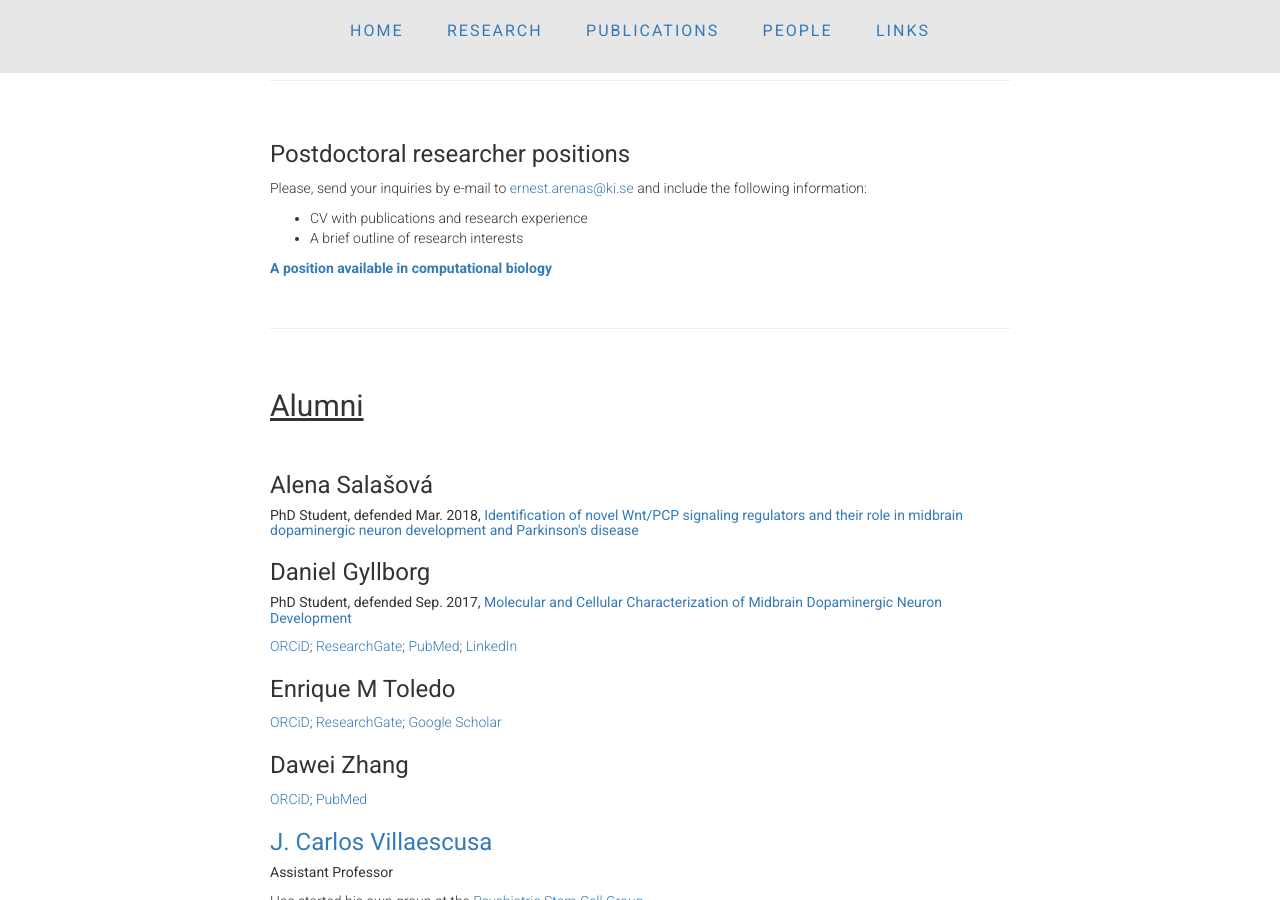
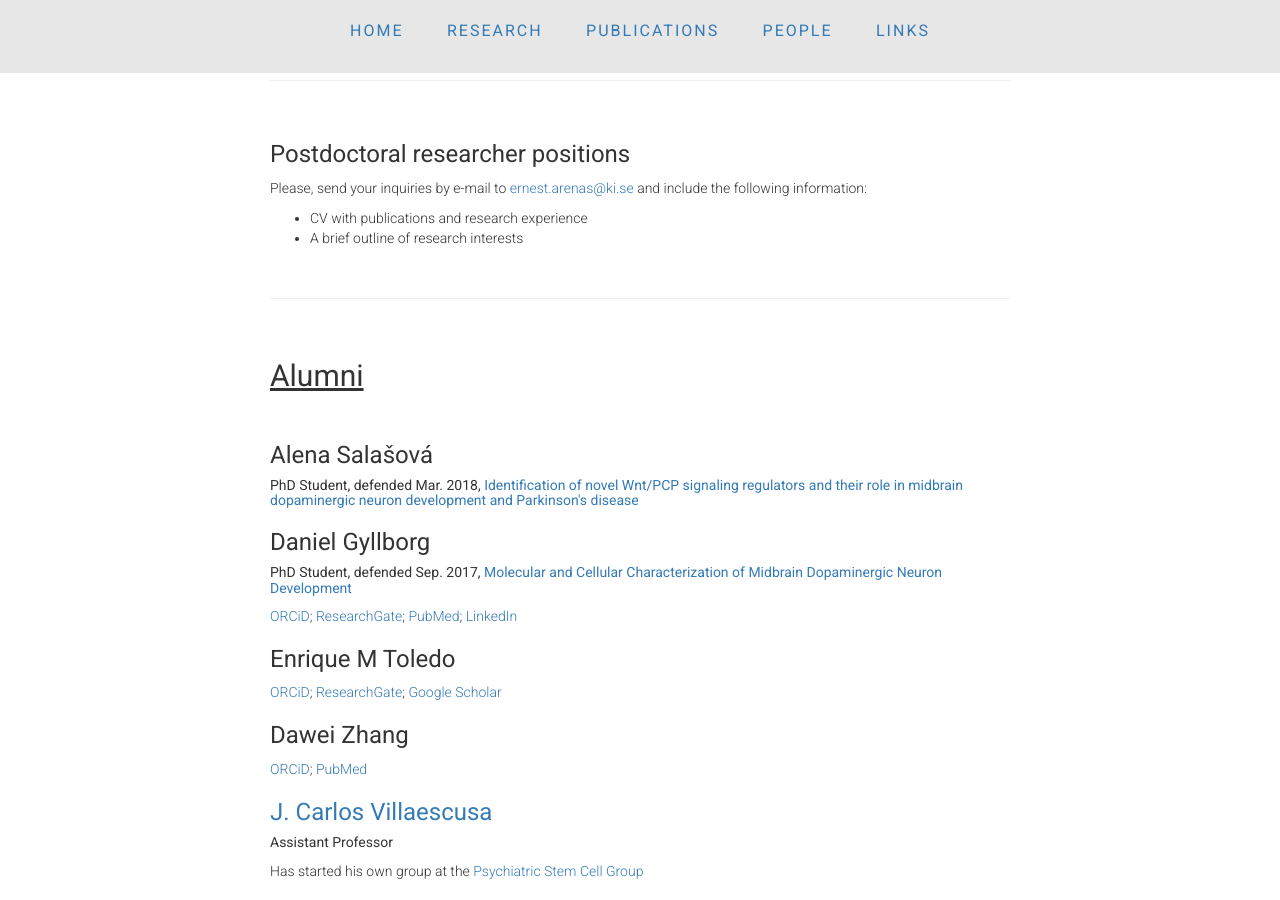
Before and after one commit to ArenasLab/arenaslab.github.io, a Jekyll site: the page people/index.html, which Jekyll copies as it is, in a window 1280 px wide and 900 px high, scrolled down 1961 px. Built offline with Jekyll 4.4.1, drawn with Linux system fonts in a browser that asks for light colours.

Commit message:
Update index.html

```diff
--- a/people/index.html
+++ b/people/index.html
@@ -201,8 +201,8 @@
       <li>CV with publications and research experience</li>
       <li>A brief outline of research interests</li>
     </ul>
-	<p><strong><a href="https://ki.mynetworkglobal.com/en/what:job/jobID:196461/type:job/where:4/apply:1">A position available in computational biology</a></strong></p>
-    <p>&nbsp;<p>
+
+  <p>&nbsp;<p>
 <hr>
   <p>&nbsp;<p>
 
```
